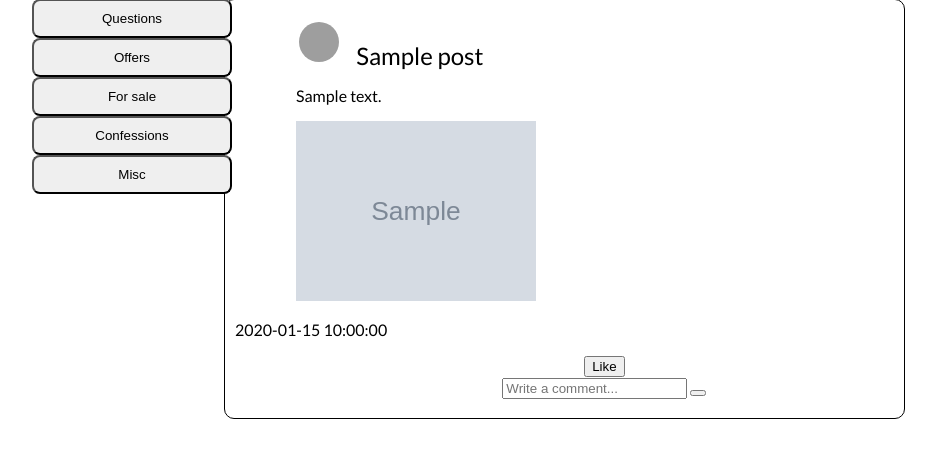
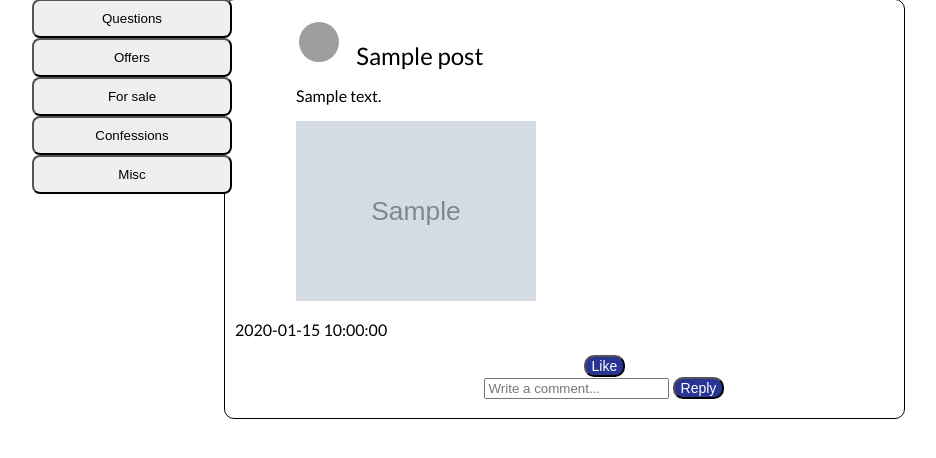
Before and after one commit to rrrliu/campus-social-network, a Python web app: template templates/index.html in a window 1280 px wide. Shown: the part 134-592 px from the top of the page, without its empty margins (32-968 px from the left). Run offline with Jinja, Linux system fonts and the light colour scheme; the template is opened without the code that fills it: most values are stand-ins (such as "Sample title", 1, 10 or a date in 2020); grey boxes marked "Sample" are stand-in pictures; some libraries are stand-ins or nearby versions; some web fonts are replaced; grey boxes are pictures that could not be loaded.

Commit message:
Like and comment buttons are a little prettier
:8ball:

```diff
--- a/stylesheets/style.css
+++ b/stylesheets/style.css
@@ -280,10 +280,18 @@ img.post_image {
   width: 240px;
 }
 
-#like_button {
+.like {
   font-size: 14px;
   color: white;
   background-color: #283593;
   border-radius: 10px;
   outline: none;
 }
+
+.comment {
+  font-size: 14px;
+  color: white;
+  background-color: #283593;
+  border-radius: 10px;
+  outline: none;
+}
--- a/templates/index.html
+++ b/templates/index.html
@@ -110,7 +110,7 @@
             </form>
             <form class="" action="/comment" method="post">
               <input type="text" name="comment" placeholder="Write a comment...">
-              <button type="submit" name="button"></button>
+              <button class="comment" type="submit">Reply</button>
             </form>
             <!-- <form class="" action="/delete" method="post">
               <button type="submit">Delete</button>
```
